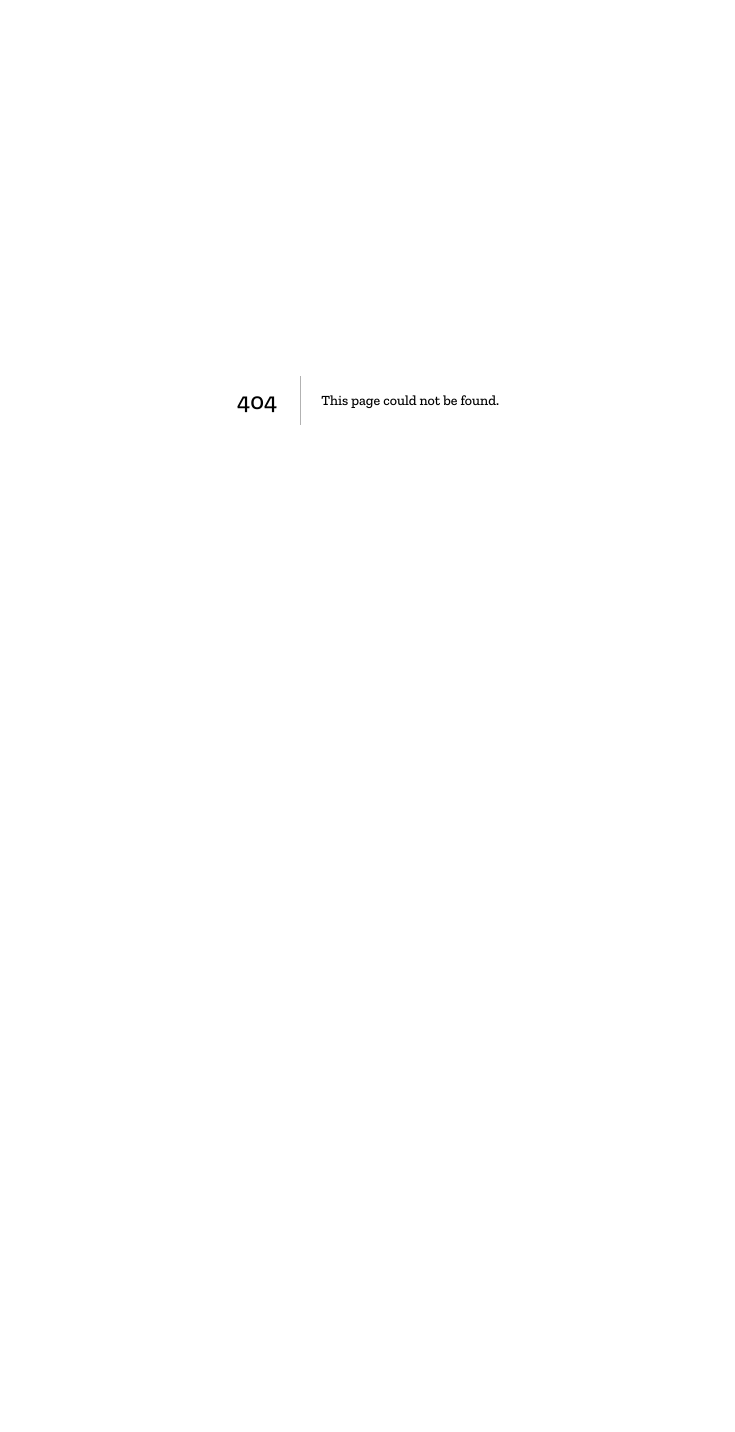
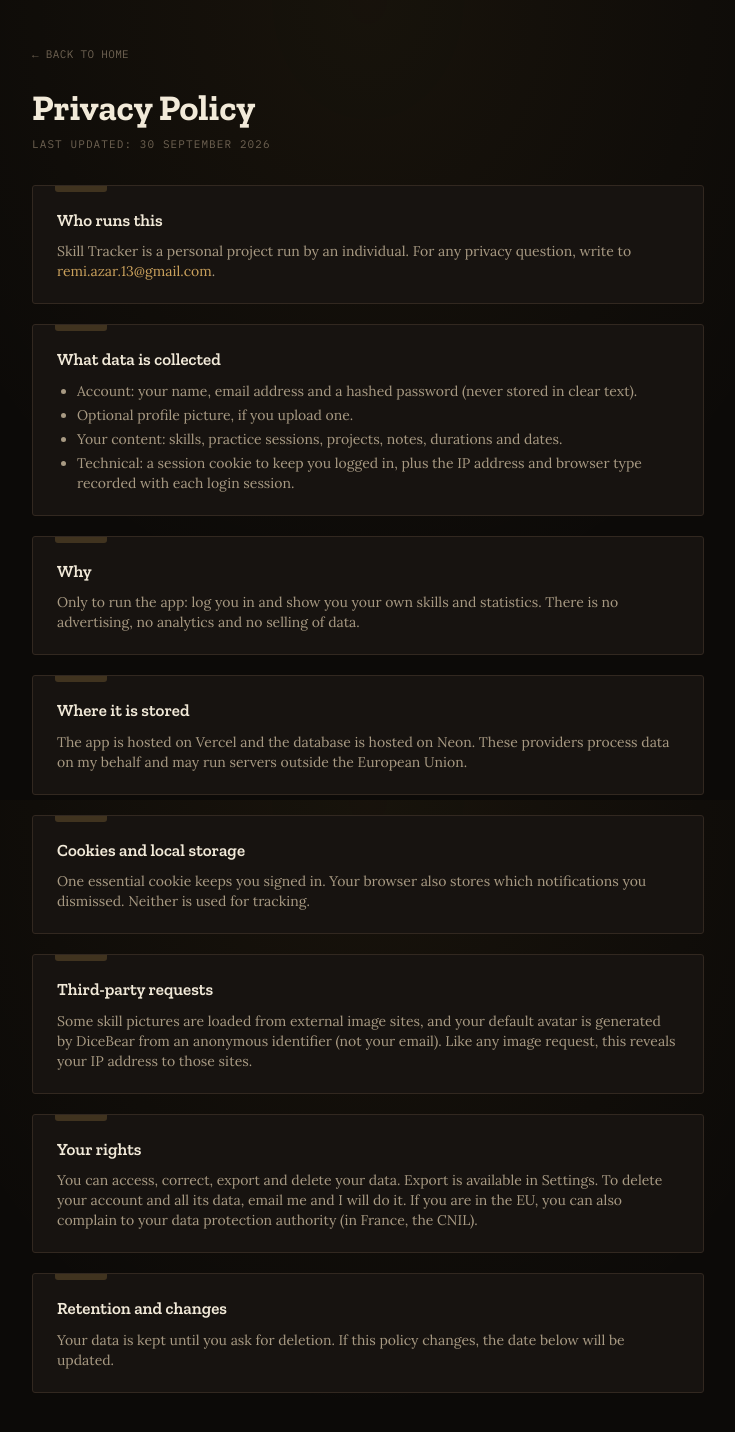
Before and after one commit to Razar13/skill-tracker, a Next.js app: page /privacy in a window 1280 px wide. Before the commit this address had no page. Shown: the whole page, without its empty margins (272-1007 px from the left). Before the commit the page ends 800 px from the top, so only its background shows below. Built offline with nearby package versions, Linux system fonts and the light colour scheme.

Commit message:
Add privacy documentation

```diff
--- a/app/page.tsx
+++ b/app/page.tsx
@@ -188,6 +188,7 @@ export default function Home() {
           <p className="mono text-[10px] tracking-widest" style={{ color: "var(--ink-faint)" }}>
             SKILL TRACKER · PRACTICE LEDGER
           </p>
+          <Link href="/privacy" className="btn-ghost mt-3 inline-block">PRIVACY POLICY</Link>
         </footer>
       </div>
     </main>
--- /dev/null
+++ b/app/privacy/page.tsx
@@ -0,0 +1,103 @@
+import Link from "next/link";
+
+export const metadata = { title: "Privacy Policy · Skill Tracker" };
+
+const sections = [
+  {
+    title: "Who runs this",
+    body: (
+      <p>
+        Skill Tracker is a personal project run by an individual. For any privacy question,
+        write to <a href="mailto:remi.azar.13@gmail.com" style={{ color: "var(--amber-dim)" }}>remi.azar.13@gmail.com</a>.
+      </p>
+    ),
+  },
+  {
+    title: "What data is collected",
+    body: (
+      <ul className="list-disc pl-5 space-y-1">
+        <li>Account: your name, email address and a hashed password (never stored in clear text).</li>
+        <li>Optional profile picture, if you upload one.</li>
+        <li>Your content: skills, practice sessions, projects, notes, durations and dates.</li>
+        <li>Technical: a session cookie to keep you logged in, plus the IP address and browser type recorded with each login session.</li>
+      </ul>
+    ),
+  },
+  {
+    title: "Why",
+    body: <p>Only to run the app: log you in and show you your own skills and statistics. There is no advertising, no analytics and no selling of data.</p>,
+  },
+  {
+    title: "Where it is stored",
+    body: (
+      <p>
+        The app is hosted on Vercel and the database is hosted on Neon. These providers process
+        data on my behalf and may run servers outside the European Union.
+      </p>
+    ),
+  },
+  {
+    title: "Cookies and local storage",
+    body: (
+      <p>
+        One essential cookie keeps you signed in. Your browser also stores which notifications you
+        dismissed. Neither is used for tracking.
+      </p>
+    ),
+  },
+  {
+    title: "Third-party requests",
+    body: (
+      <p>
+        Some skill pictures are loaded from external image sites, and your default avatar is
+        generated by DiceBear from an anonymous identifier (not your email). Like any image
+        request, this reveals your IP address to those sites.
+      </p>
+    ),
+  },
+  {
+    title: "Your rights",
+    body: (
+      <p>
+        You can access, correct, export and delete your data. Export is available in Settings.
+        To delete your account and all its data, email me and I will do it. If you are in the EU,
+        you can also complain to your data protection authority (in France, the CNIL).
+      </p>
+    ),
+  },
+  {
+    title: "Retention and changes",
+    body: (
+      <p>
+        Your data is kept until you ask for deletion. If this policy changes, the date below will
+        be updated.
+      </p>
+    ),
+  },
+];
+
+export default function PrivacyPage() {
+  return (
+    <main className="min-h-screen px-6 py-10" style={{ color: "var(--ink)" }}>
+      <div className="mx-auto max-w-2xl">
+        <Link href="/" className="btn-ghost">← BACK TO HOME</Link>
+
+        <h1 className="display text-4xl mt-6 mb-2">Privacy Policy</h1>
+        <p className="mono text-[11px] tracking-widest mb-8" style={{ color: "var(--ink-faint)" }}>
+          LAST UPDATED: 30 SEPTEMBER 2026
+        </p>
+
+        <div className="space-y-5">
+          {sections.map((s) => (
+            <section key={s.title} className="card">
+              <h2 className="label-head text-[17px] mb-2">{s.title}</h2>
+              <div className="text-sm space-y-2" style={{ color: "var(--ink-dim)" }}>
+                {s.body}
+              </div>
+            </section>
+          ))}
+        </div>
+      </div>
+    </main>
+  );
+}
--- a/app/register/page.tsx
+++ b/app/register/page.tsx
@@ -148,7 +148,9 @@ export default function RegisterPage() {
               {loading ? "Creating account..." : "Create account"}
             </button>
           </form>
-
+          <p className="mt-4 text-center text-xs" style={{ color: "var(--ink-faint)" }}>
+            See our <Link href="/privacy" style={{ color: "var(--amber-dim)" }}>Privacy Policy</Link>.
+          </p>
           <p className="mt-6 text-center text-sm" style={{ color: "var(--ink-faint)" }}>
             Already have an account?{" "}
             <Link href="/login" style={{ color: "var(--amber-dim)" }}>
```
